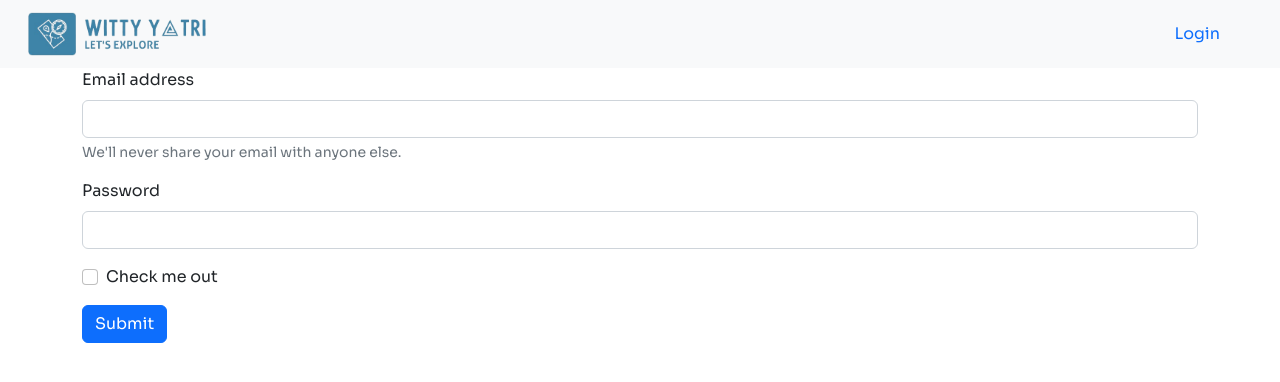
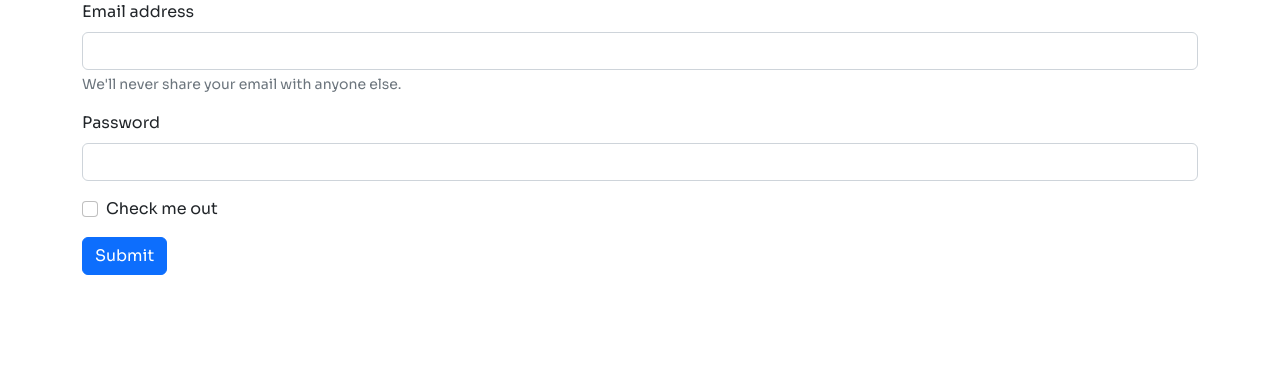
Before and after one commit to zenithexpo/witty-mvp, a React (Create React App) app: page /login in a window 1280 px wide. Shown: the top 382 px of the page. Built offline with nearby package versions, Linux system fonts and the light colour scheme; the HTML template or start-up script is replaced by a standard one.

Commit message:
Changes in App.js file

```diff
--- a/src/App.js
+++ b/src/App.js
@@ -9,7 +9,6 @@ function App() {
   return (
     <>
       <BrowserRouter>
-        <Navbar></Navbar>
         <Routes>
           <Route path="/" element={<Homepage></Homepage>}></Route>
           <Route path="/login" element={<Login></Login>}></Route>
--- a/src/pages/Homepage/Homepage.js
+++ b/src/pages/Homepage/Homepage.js
@@ -1,13 +1,13 @@
 import React from "react";
 import BodyContent from "../../components/BodyContent/BodyContent";
 import Navbar from "../../components/Navbar/Navbar";
-import Searchbar from "../../components/Searchbar/Searchbar";
 import "./Homepage.css";
 
 const Homepage = () => {
   return (
     <div>
       <>
+      <Navbar></Navbar>
         <div className="mb-5">
           <div className="row" style={{padding:"7%"}}>
             <div className="col-lg-7 col-md-12 col-sm-12 d-flex align-items-center mb-5">
```
